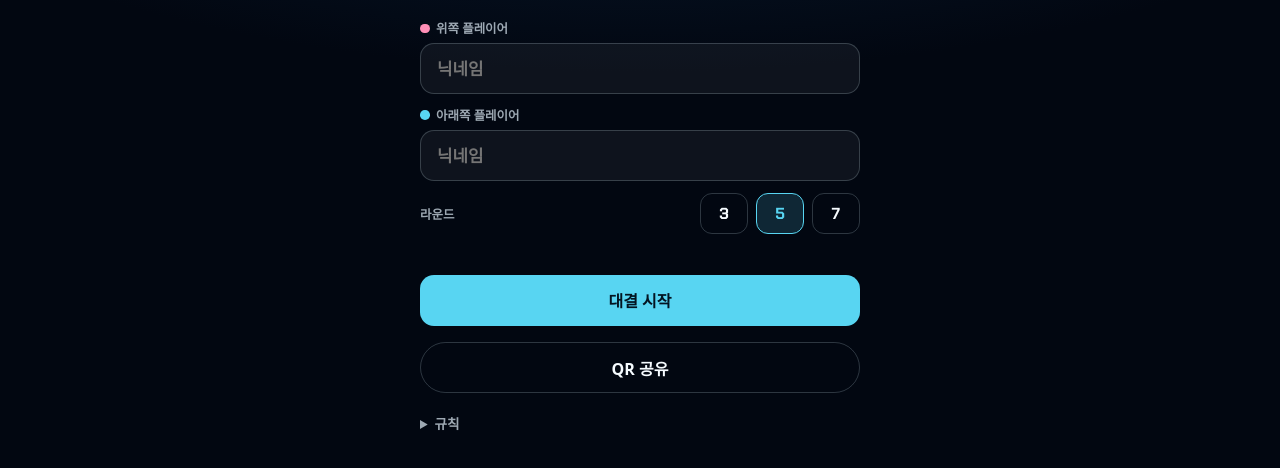
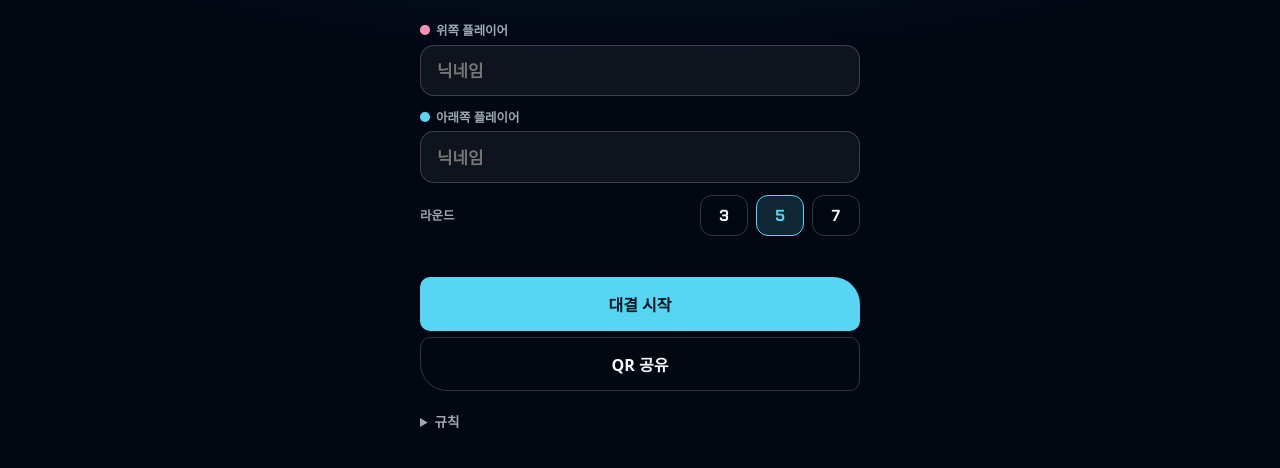
Before and after one commit to ChaSerah/Portfolio_Site, a plain HTML site: page reaction/index.html in a window 1280 px wide. Shown: the part 312-780 px from the top of the page. Drawn offline with Linux system fonts and the light colour scheme; a web font is replaced by a local one.

Commit message:
Style start and QR buttons as a connected pair
Co-Authored-By: Claude Opus 5.5 <noreply@anthropic.com>
Claude-Session: https://claude.ai/code/session_013EQNv92kj4Dbx7cbw7JaLr

```diff
--- a/reaction/index.html
+++ b/reaction/index.html
@@ -13,7 +13,7 @@
     <link rel="preconnect" href="https://fonts.googleapis.com" />
     <link rel="preconnect" href="https://fonts.gstatic.com" crossorigin />
     <link href="https://fonts.googleapis.com/css2?family=Chakra+Petch:wght@500;600;700&family=IBM+Plex+Sans+KR:wght@400;500;700&family=JetBrains+Mono:wght@500;700;800&display=swap" rel="stylesheet" />
-    <link rel="stylesheet" href="./reaction.css?v=20261116-norank" />
+    <link rel="stylesheet" href="./reaction.css?v=20261116-btnpair" />
   </head>
   <body>
     <!-- 홈 -->
--- a/reaction/reaction.css
+++ b/reaction/reaction.css
@@ -231,9 +231,24 @@ h2 {
   color: #031421;
 }
 
-/* 대결 시작 버튼: 입력칸과 같은 라운드 사각형 */
+/* 대결 시작 + QR 공유: 틈을 두고 이어진 한 쌍처럼 보이는 버튼
+   대결 시작은 오른쪽 위, QR 공유는 왼쪽 아래 귀퉁이만 크게 둥글게 */
+.setup .btn-primary,
+.home-links .btn {
+  min-height: 3.4rem;
+  border-radius: 10px;
+}
+
 .setup .btn-primary {
-  border-radius: 14px;
+  border-top-right-radius: 1.7rem;
+}
+
+.home-inner .home-links {
+  margin-top: 6px;
+}
+
+.home-links .btn {
+  border-bottom-left-radius: 1.7rem;
 }
 
 .btn-ghost:active,
```
